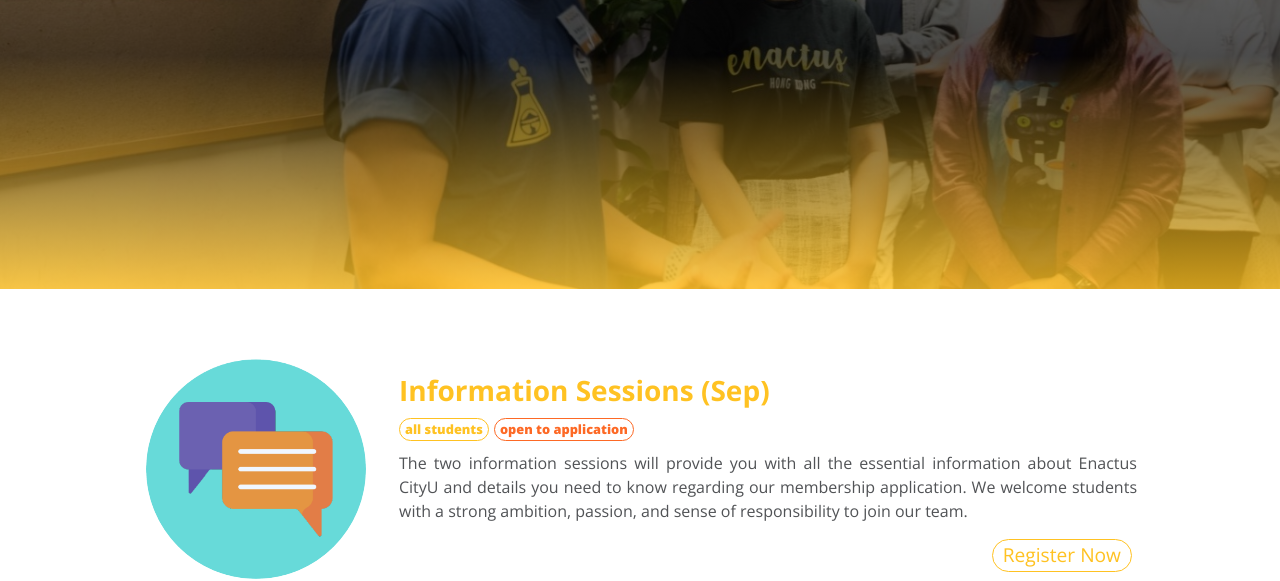
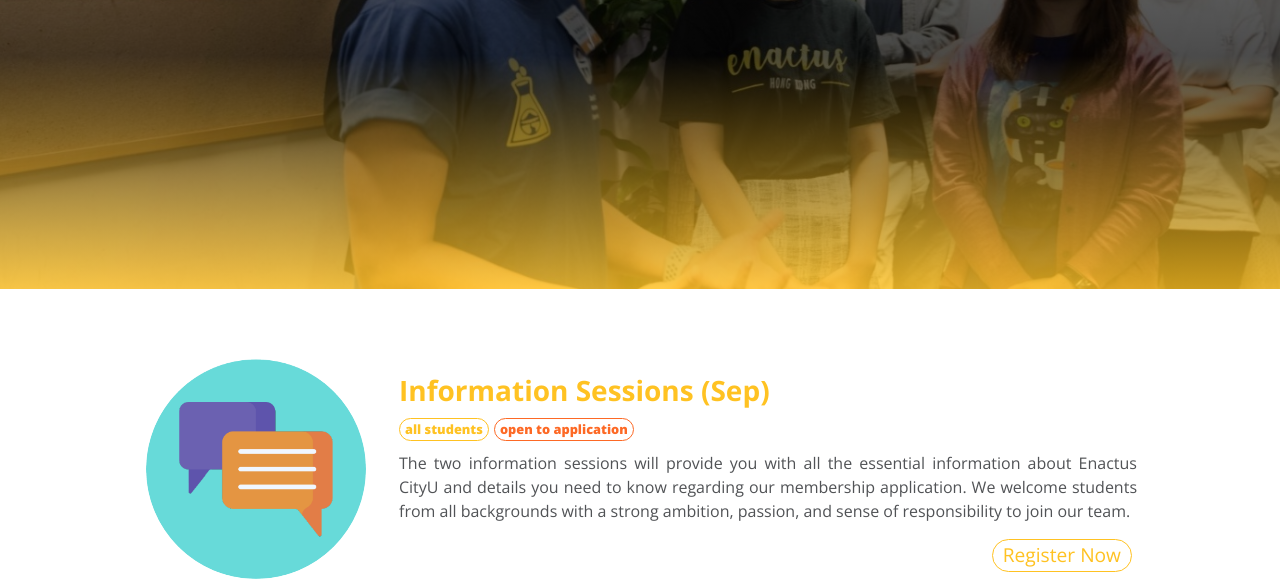
Before and after one commit to enactuscityuhk/website, a plain HTML site: page event.html in a window 1280 px wide. Shown: the part 411-992 px from the top of the page. Drawn offline with nearby package versions, Linux system fonts and the light colour scheme.

Commit message:
Update event.html

```diff
--- a/event.html
+++ b/event.html
@@ -69,7 +69,7 @@
         <h3>Information Sessions (Sep)</h3>
         <a href="#" class="button btn disabled" style="border-color: #FFC222; color: #FFC222;">all students</a>
         <a href="#" class="button btn disabled" style="border-color: #FD6925; color: #FD6925;">open to application</a>
-        <p>The two information sessions will provide you with all the essential information about Enactus CityU and details you need to know regarding our membership application. We welcome students with a strong ambition, passion, and sense of
+        <p>The two information sessions will provide you with all the essential information about Enactus CityU and details you need to know regarding our membership application. We welcome students from all backgrounds with a strong ambition, passion, and sense of
           responsibility to join our team.</p>
         <a href="apply.html#talk" class="button btn btn-lm">Register Now</a>
       </div>
```
